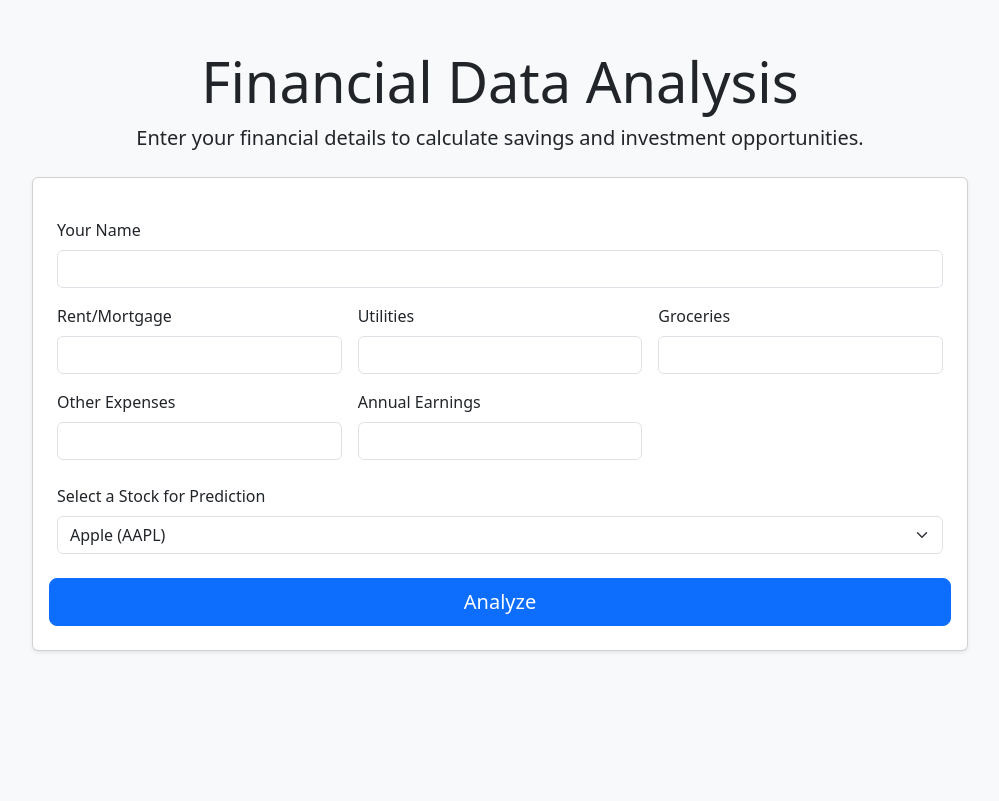
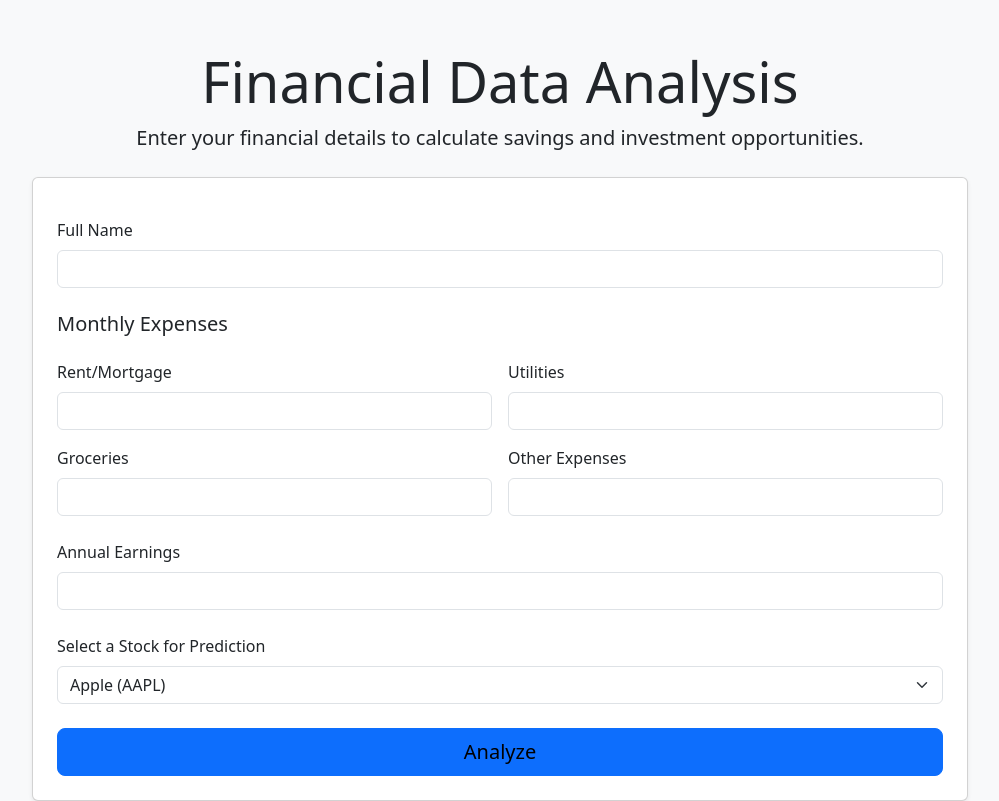
Before and after one commit to rajmotwani22/Capstone_project_investment_management, a Flask app: template templates/index.html in a window 1280 px wide. Shown: the whole page, without its empty margins (140-1139 px from the left). Before the commit the page ends 652 px from the top, so only its background shows below. Run offline with Flask 3, Linux system fonts and the light colour scheme; the template is opened without the code that fills it, so the values that code supplies are empty; parts of the project's set-up code (start-up, migrations or seed data) failed here and were passed over.

Commit message:
Add files via upload

```diff
--- a/templates/index.html
+++ b/templates/index.html
@@ -20,33 +20,42 @@
 
         <div class="card shadow-sm p-4 mt-4">
             <form action="/calculate" method="post" class="mt-3">
-
-                <div class="mb-3">
-                    <label for="name" class="form-label">Your Name</label>
+                <!-- Personal Information -->
+                <div class="mb-4">
+                    <label for="name" class="form-label">Full Name</label>
                     <input type="text" name="name" id="name" class="form-control" required>
                 </div>
+
+                <!-- Expenses Section -->
+                <h5 class="mb-4">Monthly Expenses</h5>
                 <div class="row g-3">
-                    <div class="col-md-4">
+                    <div class="col-md-6">
                         <label for="rent" class="form-label">Rent/Mortgage</label>
                         <input type="number" name="rent" id="rent" class="form-control" required>
                     </div>
-                    <div class="col-md-4">
+
+                    <div class="col-md-6">
                         <label for="utilities" class="form-label">Utilities</label>
                         <input type="number" name="utilities" id="utilities" class="form-control" required>
                     </div>
-                    <div class="col-md-4">
+
+                    <div class="col-md-6">
                         <label for="groceries" class="form-label">Groceries</label>
                         <input type="number" name="groceries" id="groceries" class="form-control" required>
                     </div>
-                    <div class="col-md-4">
+
+                    <div class="col-md-6">
                         <label for="other_expenses" class="form-label">Other Expenses</label>
                         <input type="number" name="other_expenses" id="other_expenses" class="form-control" required>
                     </div>
-                    <div class="col-md-4">
-                        <label for="earnings" class="form-label">Annual Earnings</label>
-                        <input type="number" name="earnings" id="earnings" class="form-control" required>
-                    </div>
-                <!-- Personal Information -->
+                </div>
+
+                <!-- Earnings Section -->
+                <div class="mt-4">
+                    <label for="earnings" class="form-label">Annual Earnings</label>
+                    <input type="number" name="earnings" id="earnings" class="form-control" required>
+                </div>
+
                 <!-- Stock Selection -->
                 <div class="mt-4">
                     <label for="ticker" class="form-label">Select a Stock for Prediction</label>
@@ -59,7 +68,7 @@
                     </select>
                 </div>
 
-                <button type="submit" class="btn btn-primary btn-lg mt-4 w-100">Analyze</button>
+                <button type="submit" class="btn btn-primary btn-lg mt-4 w-100" style="color: black;">Analyze</button>
             </form>
         </div>
     </div>
```
Also changed, not shown: templates/results.html (+9 -10 lines).
